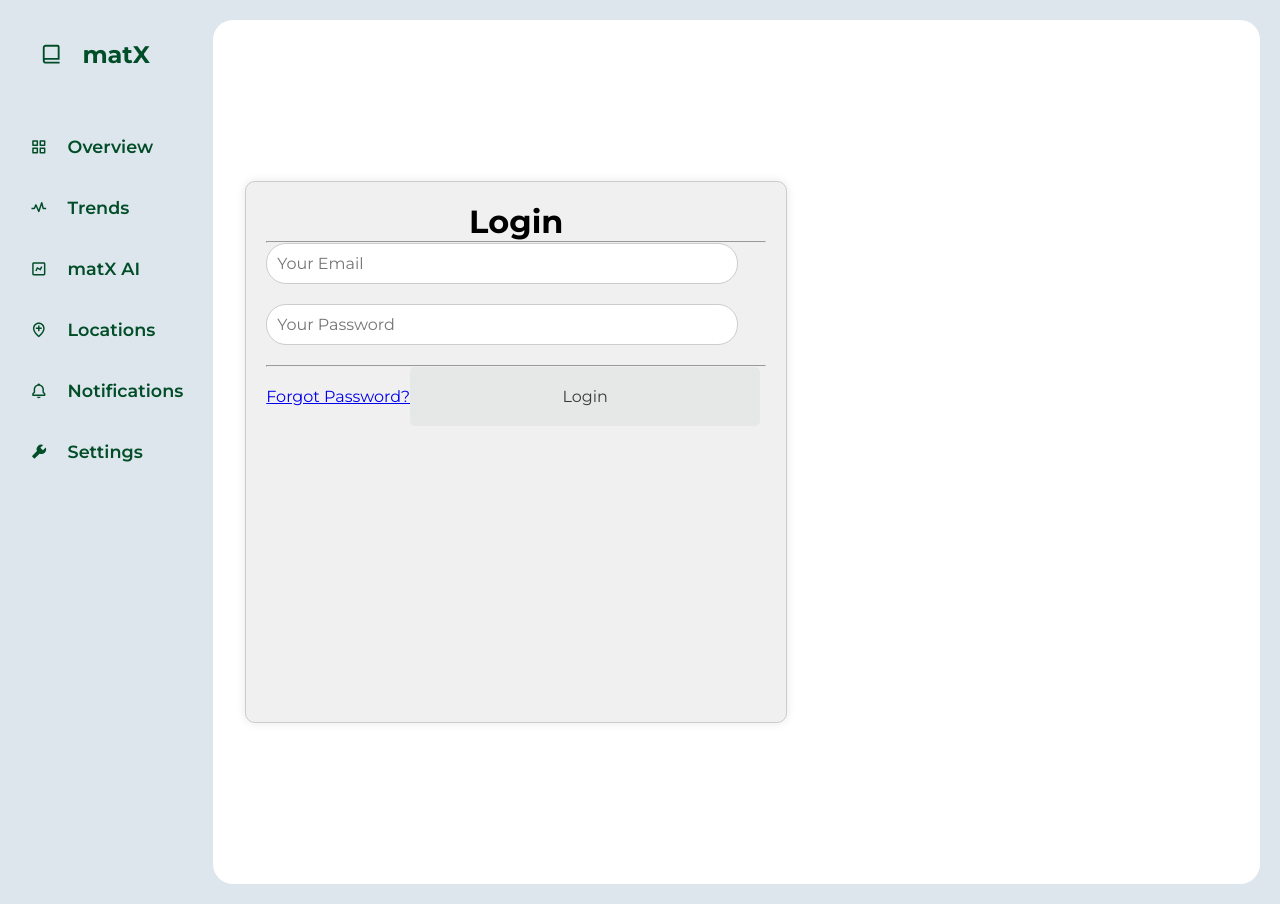
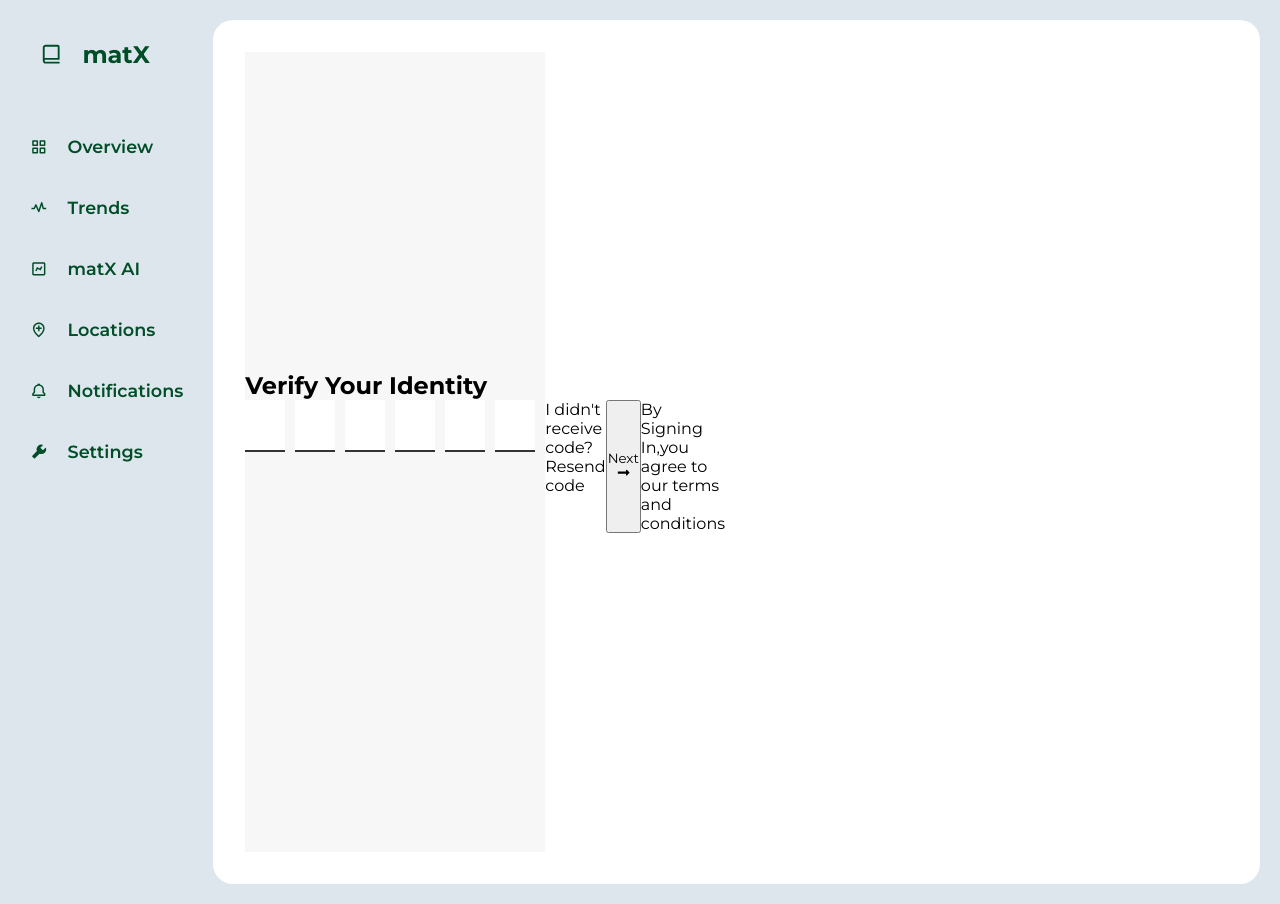
Before and after one commit to Aftermath001/Dashboard, a React (Vite) app: page / in a window 1280 px wide. Built offline with nearby package versions, Linux system fonts and the light colour scheme; what chartjs-plugin-datalabels would draw is missing.

Commit message:
Identity Veification

```diff
--- a/src/App.jsx
+++ b/src/App.jsx
@@ -4,12 +4,14 @@ import Content from './components/Content'
 import './App.css'
 import Profile from './components/Profile'
 import Entrypage from './components/Entrypage'
+import Identity from './components/Identity'
 const App = () => {
   return (
     <div className='dashboard'>
       <Sidebar />
       <div className="dashboard--content">
-        <Entrypage />
+        <Identity />
+        {/* <Entrypage /> */}
         {/* <Content />
         <Profile /> */}
 
--- /dev/null
+++ b/src/components/Identity.jsx
@@ -0,0 +1,53 @@
+import React, { useState } from 'react';
+import '../styles/identity.css';
+import { FaLongArrowAltRight } from "react-icons/fa";
+
+
+
+const Identity = () => {
+    const [code, setCode] = useState(new Array(6).fill(""));
+
+  const handleChange = (element, index) => {
+    if (isNaN(element.value)) return;
+    setCode([...code.map((d, idx) => (idx === index ? element.value : d))]);
+
+    // Focus the next input field
+    if (element.nextSibling) {
+      element.nextSibling.focus();
+    }
+
+    }
+    const handleSubmit = (e) => {
+        e.preventDefault();
+        alert(`Entered Code: ${code.join("")}`);
+    };
+  return (
+    <div className="verification-container">
+      <form onSubmit={handleSubmit}>
+      <h2>Verify Your Identity</h2>
+        <div className="verification-box">
+
+        {code.map((data, index) => (
+          <input
+            key={index}
+            type="text"
+            name="code"
+            maxLength="1"
+            value={data}
+            onChange={e => handleChange(e.target, index)}
+            onFocus={e => e.target.select()}
+          />
+        ))}
+        <span>I didn't receive code? Resend code</span>
+        <button>Next <FaLongArrowAltRight /> </button>
+
+
+        <span> By Signing In,you agree to our terms and conditions</span>
+        </div>
+
+      </form>
+    </div>
+  )
+}
+
+export default Identity
--- /dev/null
+++ b/src/styles/identity.css
@@ -0,0 +1,32 @@
+.verification-container {
+    display: flex;
+    justify-content: center;
+    align-items: center;
+    height: 100vh;
+    background-color: #f7f7f7;
+  }
+
+  .verification-box {
+    display: flex;
+    justify-content: space-between;
+    width: 300px;
+  }
+
+  .verification-box input {
+    width: 40px;
+    height: 50px;
+    font-size: 24px;
+    text-align: center;
+    border: none;
+    border-bottom: 2px solid #333;
+    outline: none;
+    margin-right: 10px;
+  }
+
+  .verification-box input:last-child {
+    margin-right: 0;
+  }
+
+  .verification-box input:focus {
+    border-bottom: 2px solid #007bff;
+  }
```
Also changed, not shown: src/components/ForgotPassword.jsx (added, +39 -0 lines), src/styles/forgotpassword.css (added).
